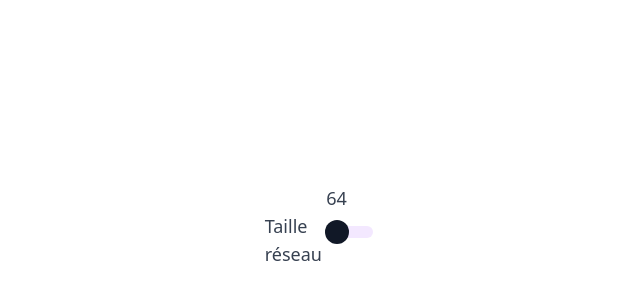
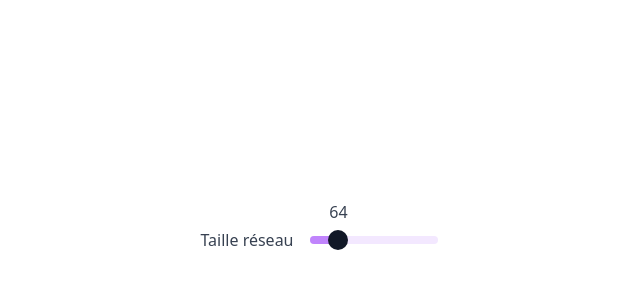
Before and after one commit to francoislang/ising-2d, a Nuxt app in the folder apps/web/: page / in a window 1280 px wide. Shown: the part 160-460 px from the top of the page, without its empty margins (321-961 px from the left). Built offline with nearby package versions, Linux system fonts and the light colour scheme.

Commit message:
wip(app): input range

```diff
--- a/apps/web/components/common/input-range.vue
+++ b/apps/web/components/common/input-range.vue
@@ -29,17 +29,15 @@
   });
 
   const placeTitleClass = computed(() => {
-    if (!props.place) return;
-
     switch (props.place) {
       case 'top':
-        return 'flex-col';
+        return 'flex flex-col';
       case 'bottom':
-        return 'flex-col-reverse';
+        return 'flex flex-col-reverse';
       case 'left':
-        return 'flex-row';
+        return 'flex flex-row';
       case 'right':
-        return 'flex-row-reverse';
+        return 'flex flex-row-reverse';
     }
   });
 
@@ -52,6 +50,16 @@
           handle: 'w-3 h-3',
           valueOffset: '-top-4',
           container: 'h-6',
+          minWidth: 'min-w-16',
+        };
+      case 'sm':
+        return {
+          text: 'text-sm',
+          track: 'h-1.5',
+          handle: 'w-4 h-4',
+          valueOffset: '-top-5',
+          container: 'h-7',
+          minWidth: 'min-w-24',
         };
       case 'md':
         return {
@@ -60,6 +68,7 @@
           handle: 'w-5 h-5',
           valueOffset: '-top-6',
           container: 'h-8',
+          minWidth: 'min-w-32',
         };
       case 'lg':
         return {
@@ -68,15 +77,16 @@
           handle: 'w-6 h-6',
           valueOffset: '-top-7',
           container: 'h-10',
+          minWidth: 'min-w-40',
         };
-      case 'sm':
       default:
         return {
-          text: 'text-sm',
-          track: 'h-1.5',
-          handle: 'w-4 h-4',
-          valueOffset: '-top-5',
-          container: 'h-7',
+          text: 'text-base',
+          track: 'h-2',
+          handle: 'w-5 h-5',
+          valueOffset: '-top-6',
+          container: 'h-8',
+          minWidth: 'min-w-32',
         };
     }
   });
@@ -129,14 +139,18 @@
 </script>
 
 <template>
-  <div class="w-full flex gap-1" :class="[placeTitleClass, sizeConfig.maxWidth]">
-    <label v-if="label" class="text-gray-700 block" :class="sizeConfig.text">
+  <div class="w-full flex gap-4 items-center justify-between" :class="[placeTitleClass]">
+    <label
+      v-if="label"
+      class="text-gray-700 block shrink-0 whitespace-nowrap"
+      :class="sizeConfig.text"
+    >
       {{ label }}
     </label>
     <div
       ref="sliderContainer"
-      class="relative w-full flex items-center cursor-pointer select-none touch-none"
-      :class="sizeConfig.container"
+      class="relative flex-1 flex items-center cursor-pointer select-none touch-none"
+      :class="[sizeConfig.container, sizeConfig.minWidth]"
       @mousedown.prevent="handleMouseDown"
     >
       <div class="w-full bg-purple-100 rounded-full" :class="sizeConfig.track" />
--- a/apps/web/pages/index.vue
+++ b/apps/web/pages/index.vue
@@ -16,7 +16,7 @@
         :step="8"
         place="left"
         label="Taille réseau"
-        size="lg"
+        size="md"
       />
     </div>
   </div>
```
